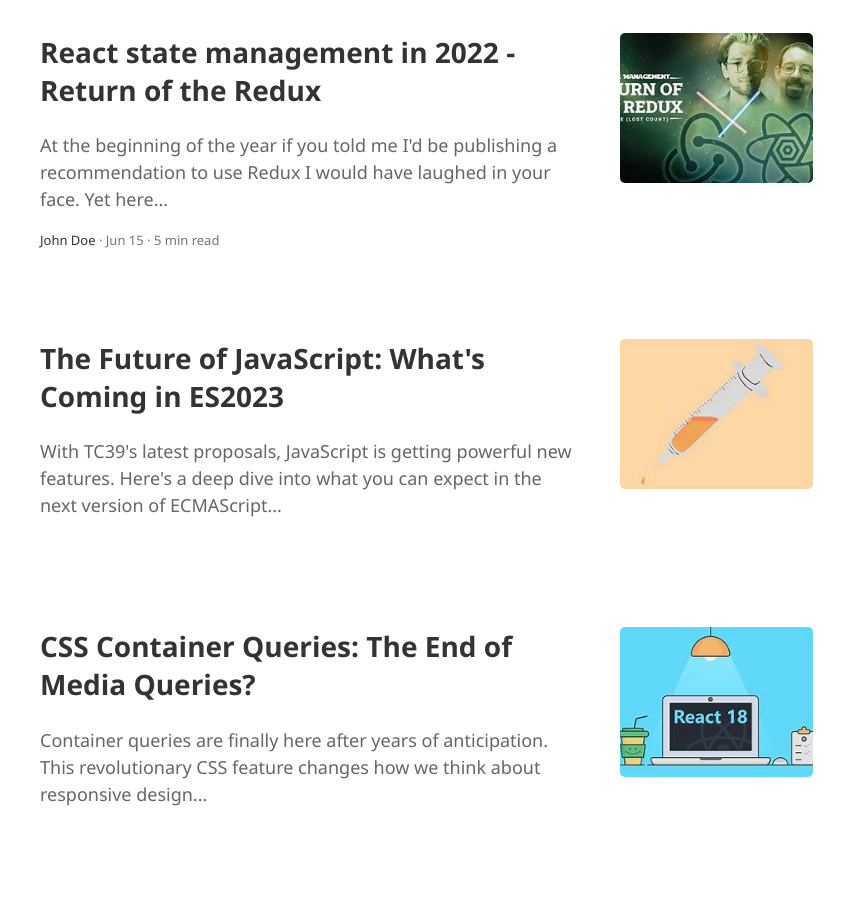
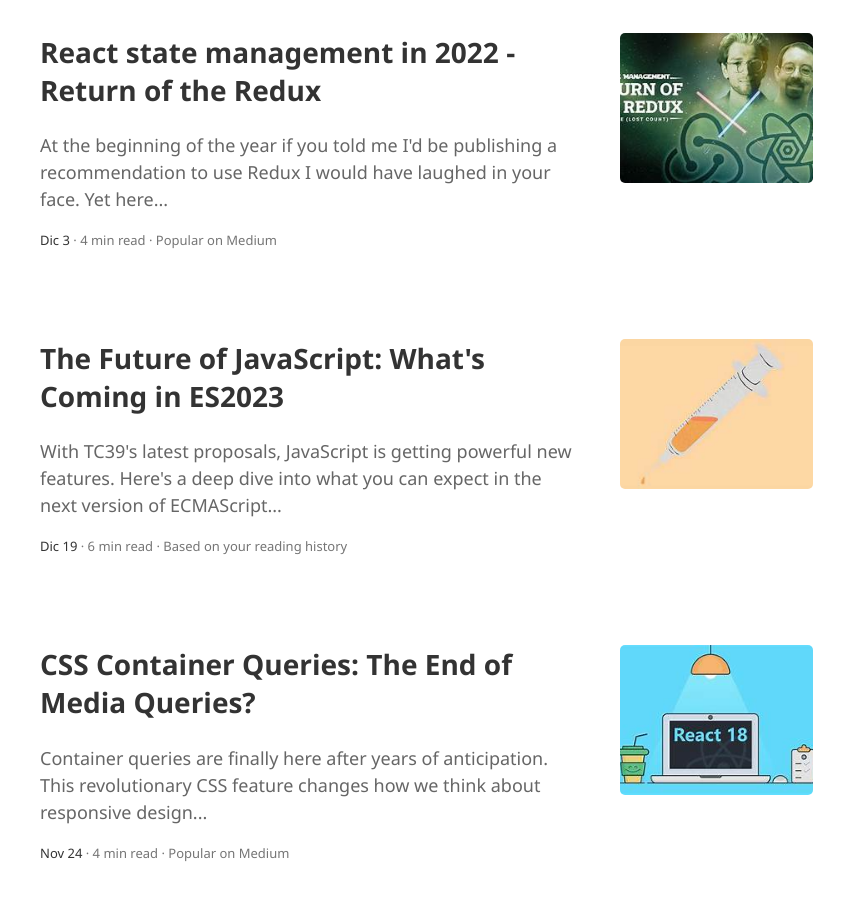
Before and after one commit to MihailCoschevici/Corso-EPICODE, a plain HTML site: page CLONE MEDIUM/medium.html in a window 1280 px wide. Shown: the part 245-1144 px from the top of the page, 0-848 px from the left. Drawn offline with Linux system fonts and the light colour scheme.

Commit message:
aggiunto altri detagli sotto articoli

```diff
--- a/CLONE MEDIUM/medium.html
+++ b/CLONE MEDIUM/medium.html
@@ -35,7 +35,7 @@
                         <h2>React state management in 2022 - Return of the Redux</h2>
                         <p>At the beginning of the year if you told me I'd be publishing a recommendation to use Redux I would have laughed in your face. Yet here...</p>
                         <div style="margin-top: 15px; font-size: 13px; color: #757575;">
-                            <span style="font-weight: 500; color: #333;">John Doe</span> · Jun 15 · 5 min read
+                            <span style="font-weight: 500; color: #333;">Dic 3</span> · 4 min read · Popular on Medium
                         </div>
                     </div>
                     <img src="image1.jpeg" alt="React article" class="article-image">
@@ -44,6 +44,9 @@
                     <div class="article-text">
                         <h2>The Future of JavaScript: What's Coming in ES2023</h2>
                         <p>With TC39's latest proposals, JavaScript is getting powerful new features. Here's a deep dive into what you can expect in the next version of ECMAScript...</p>
+                        <div style="margin-top: 15px; font-size: 13px; color: #757575;">
+                            <span style="font-weight: 500; color: #333;">Dic 19</span> · 6 min read · Based on your reading history
+                        </div>
                     </div>
                     <img src="image2.jpeg" alt="JavaScript article" class="article-image">
                 </article>
@@ -51,6 +54,9 @@
                     <div class="article-text">
                         <h2>CSS Container Queries: The End of Media Queries?</h2>
                         <p>Container queries are finally here after years of anticipation. This revolutionary CSS feature changes how we think about responsive design...</p>
+                        <div style="margin-top: 15px; font-size: 13px; color: #757575;">
+                            <span style="font-weight: 500; color: #333;">Nov 24</span> · 4 min read · Popular on Medium
+                        </div>
                     </div>
                     <img src="image3.jpeg" alt="CSS article" class="article-image">
                 </article>
--- a/CLONE MEDIUM/style.css
+++ b/CLONE MEDIUM/style.css
@@ -88,6 +88,9 @@ header {
 .article-text {
     width: 70%;}
 
+    .article-details{
+        align-self: flex-start;
+    }
 .article-text h2 {
     margin-top: 0;
     font-size: 28px;
```
